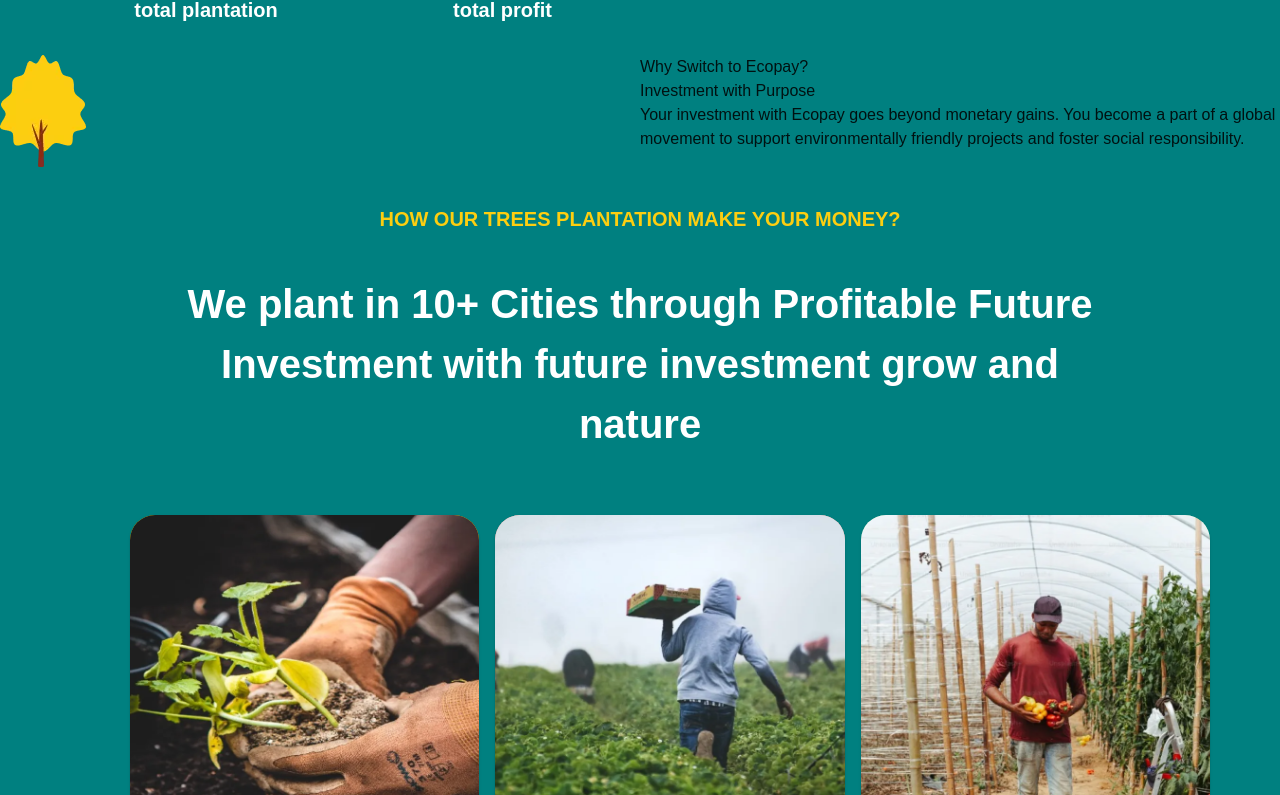
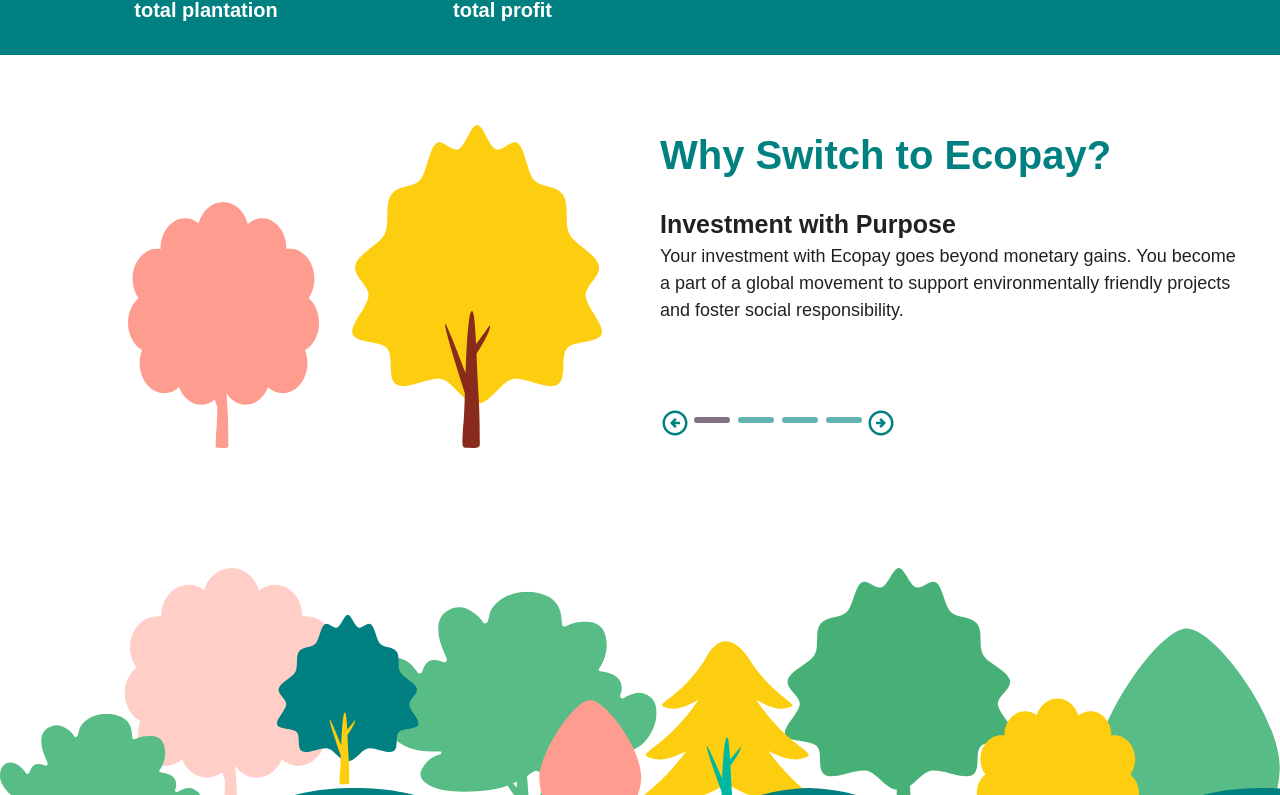
Before and after one commit to betting-movie/nextjs-frontend, a Next.js app: page / in a window 1280 px wide. Shown: the part 725-1520 px from the top of the page. Built offline with nearby package versions, Linux system fonts and the light colour scheme.

Commit message:
Added why invest fold

```diff
--- /dev/null
+++ b/src/SDK/Stepper.js
@@ -0,0 +1,44 @@
+import { Box, Grid, Stack, styled } from "@mui/material";
+import { primary } from "./theme";
+
+const CustomProjectStyle = styled(Box)(({ theme }) => ({
+  ".stepper": {
+    height: 6,
+    width: 36,
+
+    borderRadius: 8,
+    margin: 4,
+    background: primary.main,
+  },
+}));
+
+export const CustomStepper = ({ ...props }) => {
+  const { step, inputSteps } = props;
+
+  const ListStepper = () => {
+    let rows = [];
+    for (let i = 1; i <= inputSteps; i++) {
+      rows.push(
+        <Stack
+          key={i}
+          className="stepper"
+          style={{
+            background: `${step === i ? primary?.fantaGrey : primary?.main}`,
+            opacity: step === i ? 1 : 0.6,
+          }}
+        />
+      );
+    }
+    return rows;
+  };
+
+  return (
+    <CustomProjectStyle>
+      <Box display="flex">
+        <Grid container justifyContent="flex-start" style={{ marginTop: 20 }}>
+          {ListStepper()}
+        </Grid>
+      </Box>
+    </CustomProjectStyle>
+  );
+};
--- a/src/constant/StatData.js
+++ b/src/constant/StatData.js
@@ -28,7 +28,7 @@
 export const WhyEcoPlantationData = [
   {
     id: 1,
-    img: "/images/yellowPlant.png",
+    img: "/images/Plant.svg",
     investmentPurpose: "Investment with Purpose",
     detail:
       "Your investment with Ecopay goes beyond monetary gains. You become a part of a global movement to support environmentally friendly projects and foster social responsibility.",
@@ -49,7 +49,7 @@
   },
   {
     id: 4,
-    img: "/images/yellowPlant.png",
+    img: "/images/Plant.svg",
     investmentPurpose: "Transparency and Trust",
     detail:
       "Your investment with Ecopay goes beyond monetary gains. You become a part of a global movement to support environmentally friendly projects and foster social responsibility.",
--- a/src/modules/Home/WelcomeInvesting.jsx
+++ b/src/modules/Home/WelcomeInvesting.jsx
@@ -1,3 +1,4 @@
+import { CustomStepper } from "@/src/SDK/Stepper";
 import { primary } from "@/src/SDK/theme";
 import { statsData } from "@/src/constant/StatData";
 import { Box, Button, Grid, Typography, styled } from "@mui/material";
@@ -157,11 +158,7 @@
             <Button className="cta">Invest Now</Button>
 
             <Box className="grid-container">
-              <Grid
-                container
-                spacing={2}
-                //sx={{ p: { xs: "16px 16px 16px 24px", md: "1px 0px 64px 0px" } }}
-              >
+              <Grid container spacing={2}>
                 {statsData
                   ?.filter((data) => {
                     return data?.id < 3;
--- a/src/modules/Home/WhyEcoPlantation.jsx
+++ b/src/modules/Home/WhyEcoPlantation.jsx
@@ -1,39 +1,242 @@
+import { CustomStepper } from "@/src/SDK/Stepper";
 import { WhyEcoPlantationData } from "@/src/constant/StatData";
 import { Box, Grid, Typography, styled } from "@mui/material";
 import React, { useState } from "react";
+import ArrowCircleLeftOutlinedIcon from "@mui/icons-material/ArrowCircleLeftOutlined";
+import ArrowCircleRightOutlinedIcon from "@mui/icons-material/ArrowCircleRightOutlined";
+import { primary } from "@/src/SDK/theme";
 
 const CustomWhyEcoPlantation = styled(Box)(({ theme }) => ({
-  [theme.breakpoints.down("md")]: {},
+  ".layout": {
+    padding: "30px",
+    paddingLeft: "70px",
+    paddingBottom: "0px",
+    paddingTop: "70px",
+    background: primary?.white,
+  },
 
-  [theme.breakpoints.down("sm")]: {},
+  ".headerInfo": {
+    fontSize: "40px",
+    fontWeight: "700",
+    lineHeight: "60px",
+    letterSpacing: "0em",
+    textAlign: "left",
+    color: primary?.main,
+  },
+
+  ".subHeader": {
+    fontSize: "25px",
+    fontWeight: "600",
+    lineHeight: "38px",
+    letterSpacing: "0em",
+    textAlign: "left",
+    marginTop: "50px",
+    marginTop: "20px",
+  },
+
+  ".detail": {
+    fontSize: "18px",
+    fontWeight: "400",
+    lineHeight: "27px",
+    letterSpacing: "0em",
+    textAlign: "left",
+    height: "150px",
+  },
+
+  ".footer-plant-style": {
+    width: "100%",
+    marginBottom: "-20px",
+    background: primary?.white,
+  },
+  ".footer-bottom-curve": {
+    width: "100%",
+    marginTop: "-550px",
+  },
+
+  [theme.breakpoints.down("md")]: {
+    ".layout": {
+      padding: "10px",
+    },
+
+    ".headerInfo": {
+      fontSize: "30px",
+      fontWeight: "700",
+      lineHeight: "45px",
+      letterSpacing: "0em",
+      textAlign: "center",
+    },
+
+    ".subHeader": {
+      fontSize: "15px",
+      fontWeight: "600",
+      lineHeight: "22px",
+      letterSpacing: "0em",
+      textAlign: "center",
+      marginTop: "20px",
+    },
+
+    ".detail": {
+      fontSize: "12px",
+      fontWeight: "400",
+      lineHeight: "18px",
+      letterSpacing: "0em",
+      textAlign: "center",
+      marginTop: "10px",
+      height: "75px",
+    },
+    ".footer-plant-style": {
+      marginBottom: "-24px",
+      background: primary?.white,
+    },
+
+    ".footer-bottom-curve": {
+      width: "100%",
+      marginTop: "-250px",
+    },
+  },
+
+  [theme.breakpoints.down("sm")]: {
+    ".layout": {
+      padding: "10px",
+
+      paddingBottom: "0px",
+    },
+
+    ".headerInfo": {
+      fontSize: "30px",
+      fontWeight: "700",
+      lineHeight: "45px",
+      letterSpacing: "0em",
+      textAlign: "center",
+    },
+
+    ".subHeader": {
+      fontSize: "15px",
+      fontWeight: "600",
+      lineHeight: "22px",
+      letterSpacing: "0em",
+      textAlign: "center",
+      marginTop: "20px",
+    },
+
+    ".detail": {
+      fontSize: "12px",
+      fontWeight: "400",
+      lineHeight: "18px",
+      letterSpacing: "0em",
+      textAlign: "center",
+      marginTop: "10px",
+    },
+    ".footer-plant-style": {
+      marginBottom: "-24px",
+      background: primary?.white,
+    },
+
+    ".footer-bottom-curve": {
+      marginTop: "-64px",
+    },
+  },
 }));
 
 const WhyEcoPlantation = () => {
   const [selectedInfo, setSelectedInfo] = useState(0);
   return (
+    <>
       <CustomWhyEcoPlantation>
+        <Box className="layout">
           <Grid container>
-        <Grid item md={6}>
+            <Grid
+              item
+              md={6}
+              order={{ xs: 2, sm: 2, md: 1 }}
+              style={{ width: "100%" }}
+            >
+              <Box
+                style={{
+                  display: "flex",
+                  justifyContent: "center",
+                  width: "100%",
+                }}
+              >
+                <img src={WhyEcoPlantationData[selectedInfo]?.img} />
+              </Box>
+            </Grid>
+            <Grid
+              item
+              md={6}
+              order={{ xs: 1, sm: 1, md: 2 }}
+              style={{ width: "100%" }}
+            >
               <Box>
-            <img
-              src={WhyEcoPlantationData[selectedInfo]?.img}
-              className="stats-image"
+                <Typography className="headerInfo">
+                  Why Switch to Ecopay?
+                </Typography>
+                <Typography className="subHeader">
+                  {WhyEcoPlantationData[selectedInfo]?.investmentPurpose}
+                </Typography>
+                <Typography className="detail">
+                  {WhyEcoPlantationData[selectedInfo]?.detail}
+                </Typography>
+
+                <Box
+                  sx={{
+                    display: "flex",
+                    justifyContent: { md: "start", sm: "center", xs: "center" },
+                    marginBottom: { xs: "10px", sm: "10px" },
+                  }}
+                >
+                  <ArrowCircleLeftOutlinedIcon
+                    style={{
+                      marginTop: "15px",
+                      fontSize: "30px",
+                      color: primary?.main,
+                    }}
+                    onClick={() => {
+                      if (selectedInfo > 0) {
+                        setSelectedInfo(selectedInfo - 1);
+                      }
+                    }}
+                  />
+
+                  <CustomStepper step={selectedInfo + 1} inputSteps={4} />
+                  <ArrowCircleRightOutlinedIcon
+                    style={{
+                      marginTop: "15px",
+                      fontSize: "30px",
+                      color: primary?.main,
+                    }}
+                    onClick={() => {
+                      if (selectedInfo < 3) {
+                        setSelectedInfo(selectedInfo + 1);
+                      }
+                    }}
                   />
                 </Box>
-        </Grid>
-        <Grid item md={6}>
-          <Box>
-            <Typography>Why Switch to Ecopay?</Typography>
-            <Typography>
-              {WhyEcoPlantationData[selectedInfo]?.investmentPurpose}
-            </Typography>
-            <Typography>
-              {WhyEcoPlantationData[selectedInfo]?.detail}
-            </Typography>
               </Box>
             </Grid>
           </Grid>
+        </Box>
+
+        <Box
+          sx={{
+            background: primary?.white,
+            padding: { xs: "20px", sm: "20px", md: "60px" },
+          }}
+        ></Box>
+
+        <img
+          src={"/images/PlantGroup.svg"}
+          alt="Pant Group"
+          className="footer-plant-style"
+        />
+        <img
+          src={"/images/TopCurves.svg"}
+          alt="Pant Group"
+          className="footer-bottom-curve"
+          width={"100%"}
+        />
       </CustomWhyEcoPlantation>
+    </>
   );
 };
 
--- a/src/modules/Layout/Footer.jsx
+++ b/src/modules/Layout/Footer.jsx
@@ -82,6 +82,7 @@
   return (
     <CustomFooter>
       <Box sx={{ backgroundColor: primary?.white }}>
+        `1`
         <Divider
           sx={{
             color: "#D9D9D9",
@@ -251,7 +252,6 @@
           className="footer-bottom-curve"
           width={"100%"}
         />
-
         <Box
           sx={{
             background: primary.main,
--- a/styles/globals.css
+++ b/styles/globals.css
@@ -1,9 +1,9 @@
 :root {
   --max-width: 1100px;
   --border-radius: 12px;
-  --font-mono: ui-monospace, Menlo, Monaco, 'Cascadia Mono', 'Segoe UI Mono',
-    'Roboto Mono', 'Oxygen Mono', 'Ubuntu Monospace', 'Source Code Pro',
-    'Fira Mono', 'Droid Sans Mono', 'Courier New', monospace;
+  --font-mono: ui-monospace, Menlo, Monaco, "Cascadia Mono", "Segoe UI Mono",
+    "Roboto Mono", "Oxygen Mono", "Ubuntu Monospace", "Source Code Pro",
+    "Fira Mono", "Droid Sans Mono", "Courier New", monospace;
 
   --foreground-rgb: 0, 0, 0;
   --background-start-rgb: 214, 219, 220;
```
Lines whose indentation alone changed are shown as unchanged.
